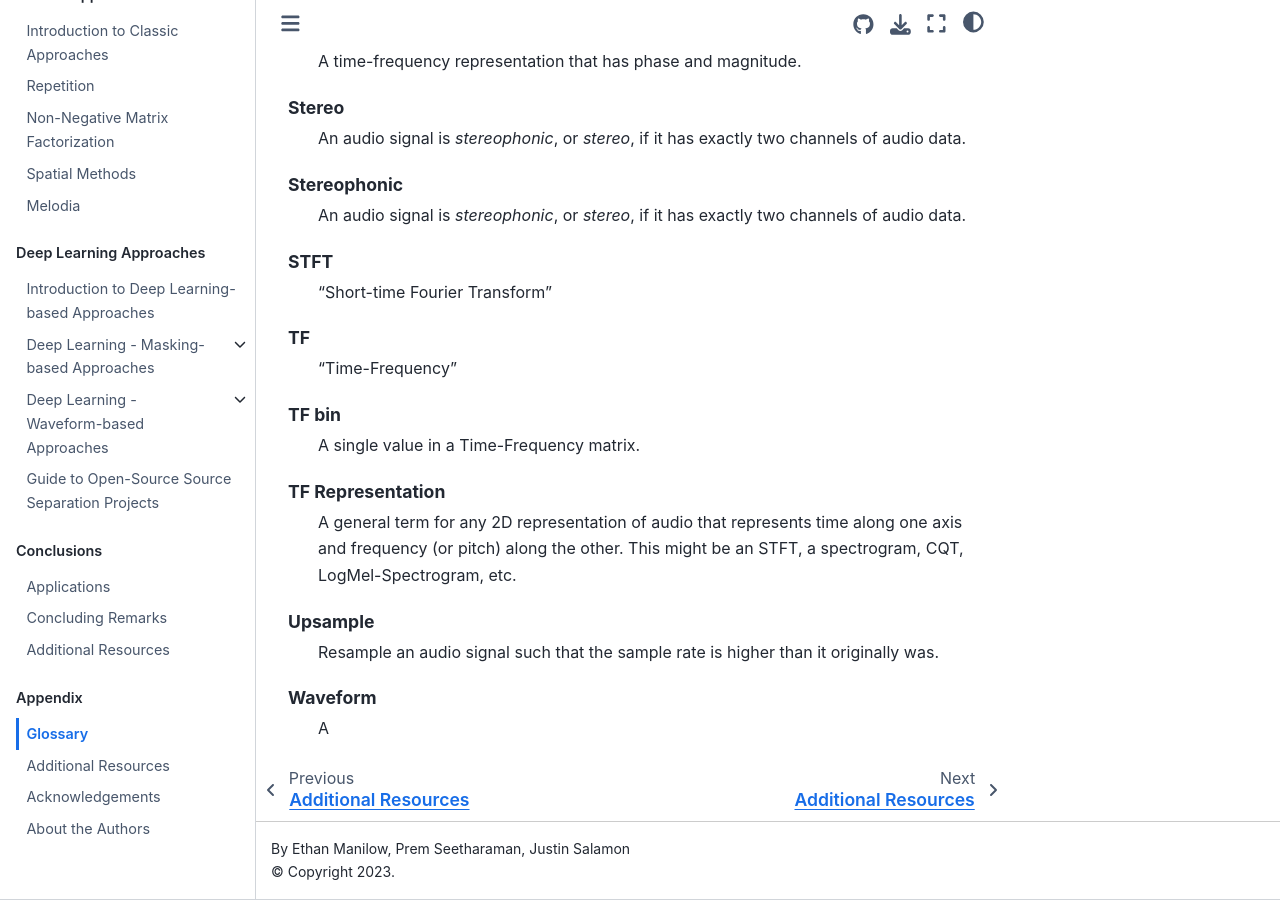
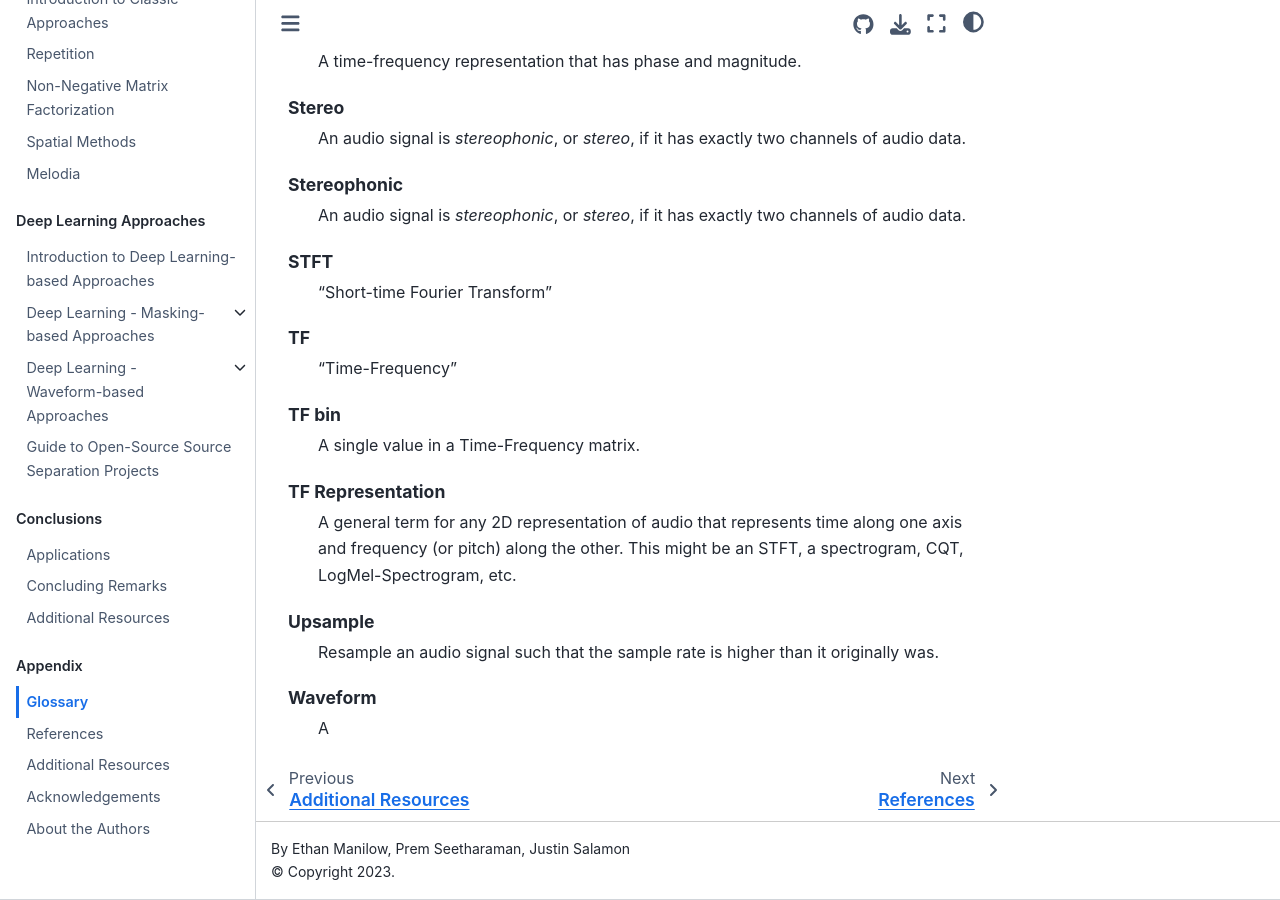
Before and after one commit to source-separation/tutorial, a Jupyter Book: the page built from book/appendix/glossary.md, in a window 1280 px wide and 900 px high, scrolled down 709 px. Built offline with Jupyter Book 1.0.4 settings and Sphinx 7.4.7 and the Sphinx Book theme 1.1.4, drawn with Linux system fonts in a browser that asks for light colours; pages that are not in the unit, such as notebooks, are missing from menus; some of the changed lines change nothing that is shown.

Commit message:
adding aaa_refs.md to toc

```diff
--- a/book/_toc.yml
+++ b/book/_toc.yml
@@ -52,7 +52,7 @@
 - part: Appendix
   chapters:
     - file: appendix/glossary
-    - file: appendix/aaarefs
+    - file: appendix/aaa_refs
     - file: appendix/resources
     - file: appendix/acknowledgements
     - file: appendix/authors
```
